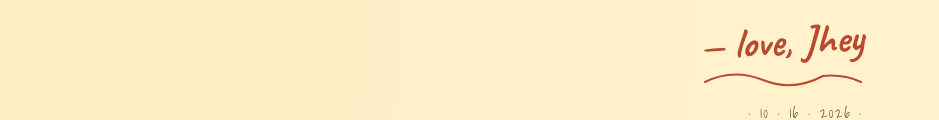
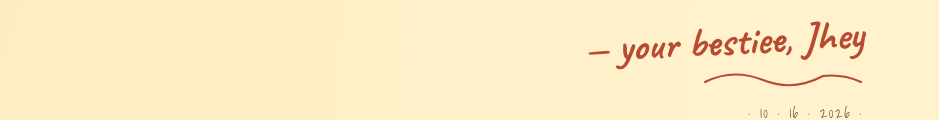
Before and after one commit to Jhey20-sys/Letter, a plain HTML site: page sunflowers.html in a window 1280 px wide. Shown: the part 2874-2994 px from the top of the page, without its empty margins (201-1140 px from the left). Drawn offline with Linux system fonts and the light colour scheme.

Commit message:
Update signature in sunflowers.html for a more personal touch

```diff
--- a/sunflowers.html
+++ b/sunflowers.html
@@ -1133,7 +1133,7 @@
       May this year bring you the quiet mornings, the loud laughter,
       the stupid inside jokes, and the people who stay.
     </p>
-    <div class="sign">— love, Jhey</div>
+    <div class="sign">— your bestiee, Jhey</div>
     <svg class="signed-flourish" viewBox="0 0 160 24" preserveAspectRatio="none" aria-hidden="true" fill="none" stroke="currentColor" stroke-width="2" stroke-linecap="round">
       <path d="M 2 16 Q 30 2 60 14 T 120 10 Q 140 8 158 16"/>
     </svg>
```
